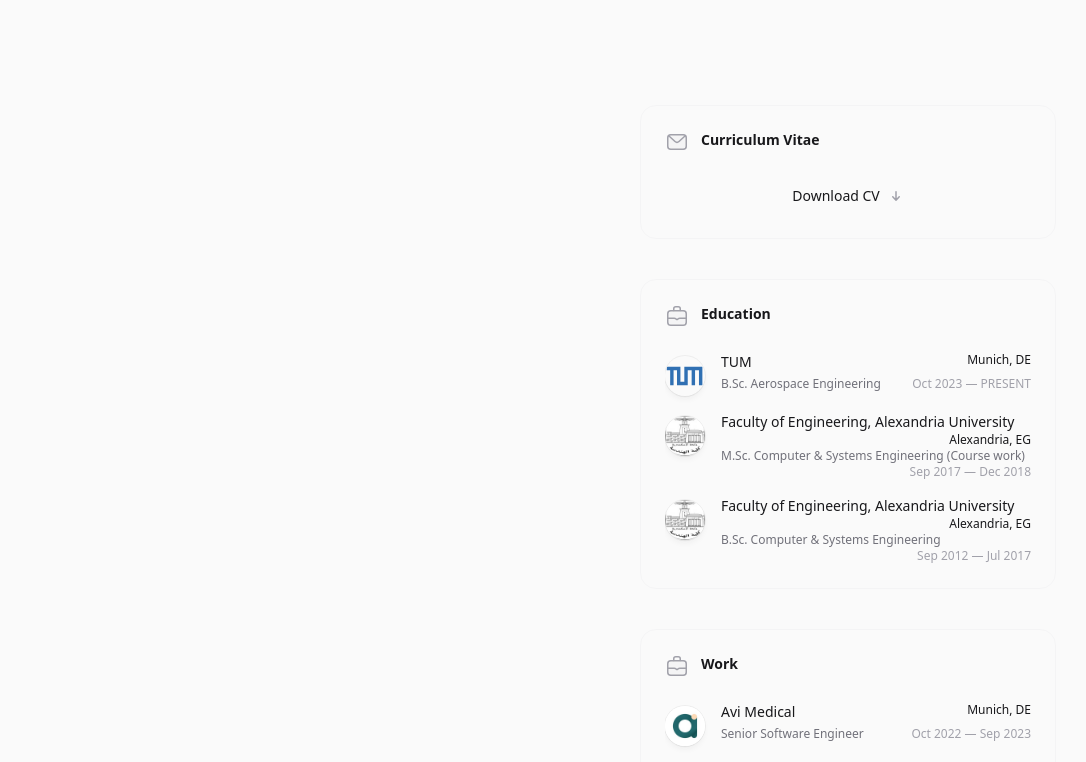
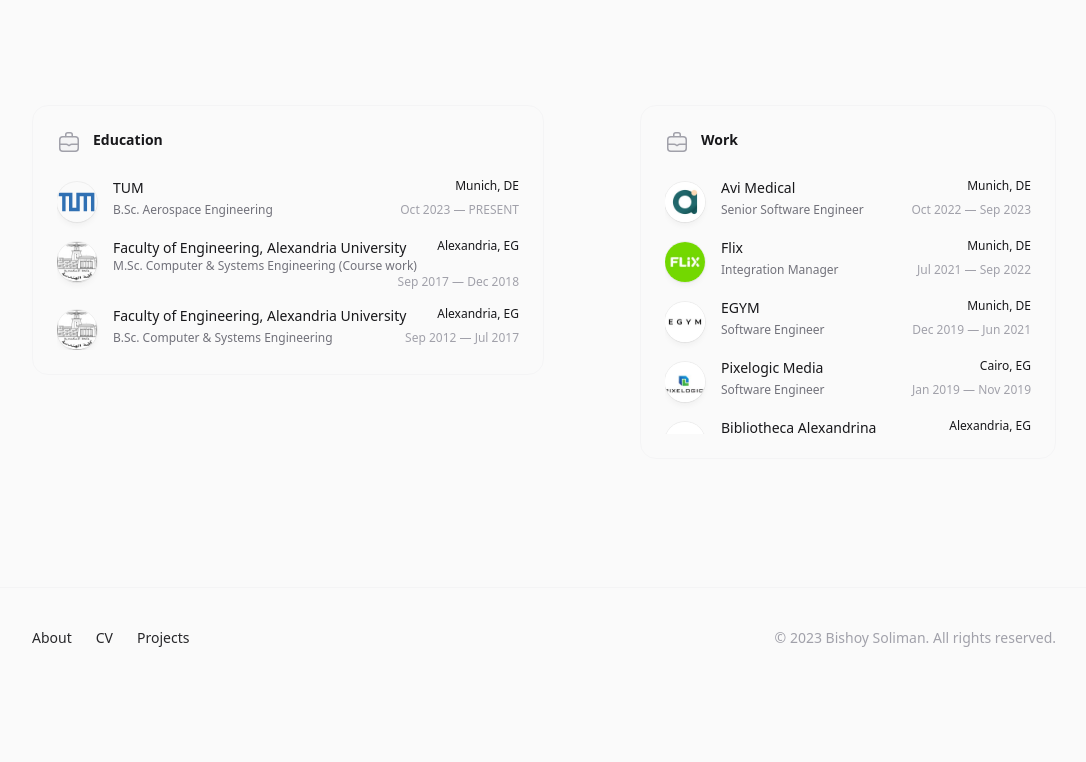
Before and after one commit to bishoy-ensoliman/bishoy-personal, a Next.js app: page / in a window 1280 px wide. Shown: the part 947-1709 px from the top of the page, without its empty margins (96-1182 px from the left). After the commit the page ends 1659 px from the top, so only its background shows below. Built offline with nearby package versions, Linux system fonts and the light colour scheme.

Commit message:
relocate download cv

```diff
--- a/src/app/cv/layout.tsx
+++ b/src/app/cv/layout.tsx
@@ -1,3 +1,5 @@
+import DownloadCV from "@/components/DownloadCV"
+
 export default function MdxLayout({ children }: { children: React.ReactNode }) {
     return (
         <div className="flex-auto" >
@@ -5,6 +7,9 @@ export default function MdxLayout({ children }: { children: React.ReactNode }) {
                 <div className="mx-auto w-full max-w-7xl lg:px-8">
                     <div className="relative px-4 sm:px-8 lg:px-12">
                         <div className="mx-auto max-w-2xl lg:max-w-5xl">
+                            <div className="float-right">
+                                <DownloadCV />
+                            </div>
                             <div className="max-w-2xl">
                                 <div className="prose dark:prose-invert">
                                     {children}
--- a/src/app/page.tsx
+++ b/src/app/page.tsx
@@ -100,6 +100,7 @@ export default function Home() {
               <div className="mx-auto max-w-2xl lg:max-w-5xl">
                 <div className="mx-auto grid max-w-xl grid-cols-1 gap-y-20 lg:max-w-none lg:grid-cols-2">
                   <div className="flex flex-col gap-16">
+                    <Education />
                     {/* <article className="group relative flex flex-col items-start">
                       <h2
                         className="text-base font-semibold tracking-tight text-zinc-800 dark:text-zinc-100">
@@ -188,31 +189,6 @@ export default function Home() {
                     </article> */}
                   </div>
                   <div className="space-y-10 lg:pl-16 xl:pl-24">
-                    <form className="rounded-2xl border border-zinc-100 p-6 dark:border-zinc-700/40"
-                      action="/thank-you">
-                      <h2 className="flex text-sm font-semibold text-zinc-900 dark:text-zinc-100"><svg
-                        viewBox="0 0 24 24" fill="none" strokeWidth="1.5"
-                        strokeLinecap="round" strokeLinejoin="round"
-                        className="h-6 w-6 flex-none">
-                        <path
-                          d="M2.75 7.75a3 3 0 0 1 3-3h12.5a3 3 0 0 1 3 3v8.5a3 3 0 0 1-3 3H5.75a3 3 0 0 1-3-3v-8.5Z"
-                          className="fill-zinc-100 stroke-zinc-400 dark:fill-zinc-100/10 dark:stroke-zinc-500">
-                        </path>
-                        <path d="m4 6 6.024 5.479a2.915 2.915 0 0 0 3.952 0L20 6"
-                          className="stroke-zinc-400 dark:stroke-zinc-500">
-                        </path>
-                      </svg>
-                        <span className="ml-3">Curriculum Vitae</span>
-                      </h2>
-                      <a className="inline-flex items-center gap-2 justify-center rounded-md py-2 px-3 text-sm outline-offset-2 transition active:transition-none bg-zinc-50 font-medium text-zinc-900 hover:bg-zinc-100 active:bg-zinc-100 active:text-zinc-900/60 dark:bg-zinc-800/50 dark:text-zinc-300 dark:hover:bg-zinc-800 dark:hover:text-zinc-50 dark:active:bg-zinc-800/50 dark:active:text-zinc-50/70 group mt-6 w-full"
-                        href="/Bishoy_Soliman_CV.pdf" target='_blank'>Download CV
-                        <svg viewBox="0 0 16 16" fill="none" aria-hidden="true"
-                          className="h-4 w-4 stroke-zinc-400 transition group-active:stroke-zinc-600 dark:group-hover:stroke-zinc-50 dark:group-active:stroke-zinc-50">
-                          <path d="M4.75 8.75 8 12.25m0 0 3.25-3.5M8 12.25v-8.5" strokeWidth="1.5" strokeLinecap="round" strokeLinejoin="round" />
-                        </svg>
-                      </a>
-                    </form>
-                    <Education />
                     <Work />
                   </div>
                 </div>
--- /dev/null
+++ b/src/components/DownloadCV.tsx
@@ -0,0 +1,31 @@
+import React from 'react';
+
+const DownloadCV = () => {
+    return (
+        <div className="rounded-2xl border border-zinc-100 p-6 dark:border-zinc-700/40">
+            <h2 className="flex text-sm font-semibold text-zinc-900 dark:text-zinc-100"><svg
+                viewBox="0 0 24 24" fill="none" strokeWidth="1.5"
+                strokeLinecap="round" strokeLinejoin="round"
+                className="h-6 w-6 flex-none">
+                <path
+                    d="M2.75 7.75a3 3 0 0 1 3-3h12.5a3 3 0 0 1 3 3v8.5a3 3 0 0 1-3 3H5.75a3 3 0 0 1-3-3v-8.5Z"
+                    className="fill-zinc-100 stroke-zinc-400 dark:fill-zinc-100/10 dark:stroke-zinc-500">
+                </path>
+                <path d="m4 6 6.024 5.479a2.915 2.915 0 0 0 3.952 0L20 6"
+                    className="stroke-zinc-400 dark:stroke-zinc-500">
+                </path>
+            </svg>
+                <span className="ml-3">Resume</span>
+            </h2>
+            <a className="inline-flex items-center gap-2 justify-center rounded-md py-2 px-3 text-sm outline-offset-2 transition active:transition-none bg-zinc-50 font-medium text-zinc-900 hover:bg-zinc-100 active:bg-zinc-100 active:text-zinc-900/60 dark:bg-zinc-800/50 dark:text-zinc-300 dark:hover:bg-zinc-800 dark:hover:text-zinc-50 dark:active:bg-zinc-800/50 dark:active:text-zinc-50/70 group mt-6 w-full"
+                href="/Bishoy_Soliman_CV.pdf" target='_blank'>Download CV
+                <svg viewBox="0 0 16 16" fill="none" aria-hidden="true"
+                    className="h-4 w-4 stroke-zinc-400 transition group-active:stroke-zinc-600 dark:group-hover:stroke-zinc-50 dark:group-active:stroke-zinc-50">
+                    <path d="M4.75 8.75 8 12.25m0 0 3.25-3.5M8 12.25v-8.5" strokeWidth="1.5" strokeLinecap="round" strokeLinejoin="round" />
+                </svg>
+            </a>
+        </div>
+    );
+};
+
+export default DownloadCV;
```
